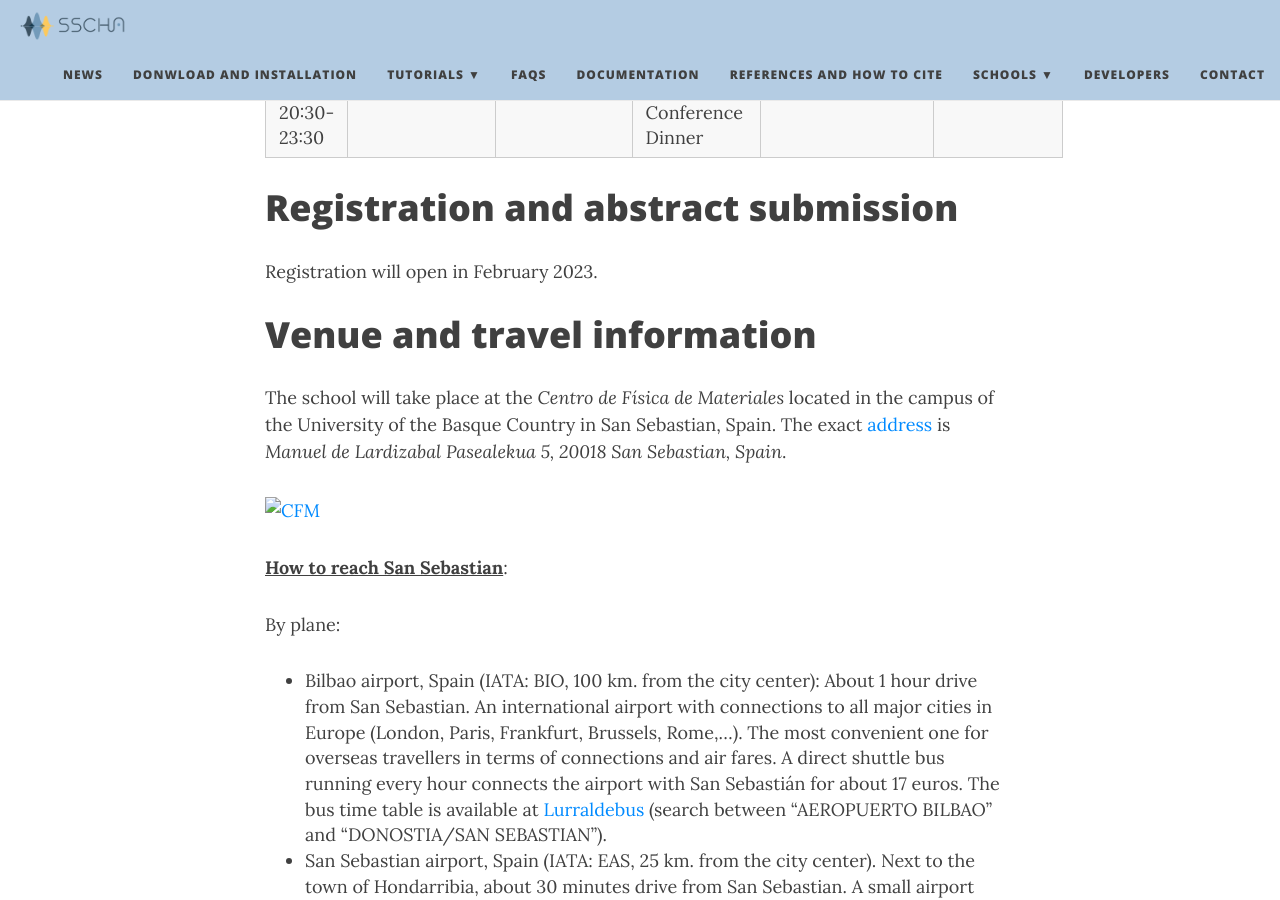
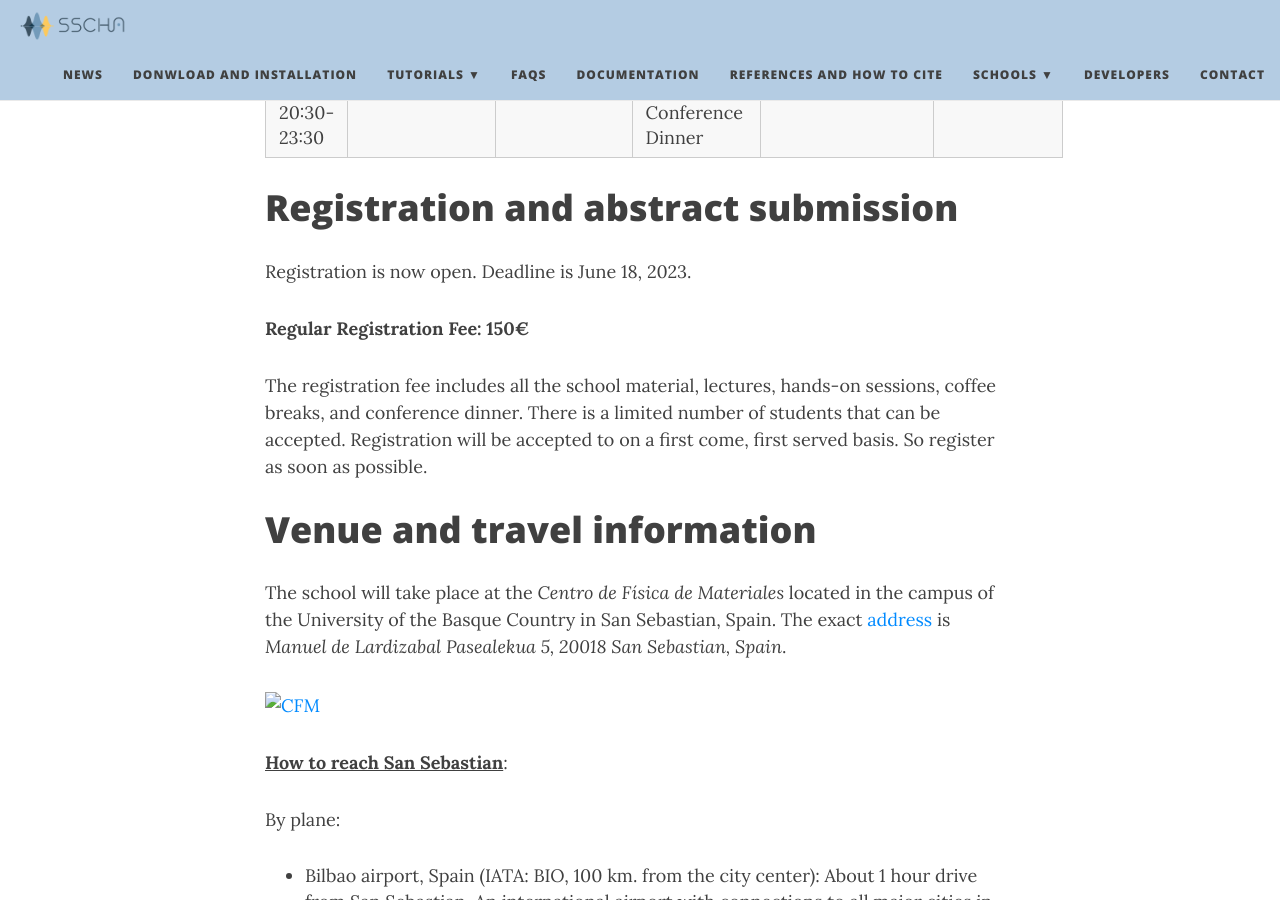
Before and after one commit to SSCHAcode/sschacode.github.io, a Jekyll site: the page built from Schools/2023/home.md, in a window 1280 px wide and 900 px high, scrolled down 3218 px. Built offline with Jekyll 4.4.1, drawn with Linux system fonts in a browser that asks for light colours; nearby versions of some CDN libraries.

Commit message:
Update home.md

```diff
--- a/Schools/2023/home.md
+++ b/Schools/2023/home.md
@@ -64,7 +64,11 @@
 
 # Registration and abstract submission
 
-Registration will open in February 2023.
+Registration is now open. Deadline is June 18, 2023.
+
+**Regular Registration Fee: 150€**
+
+The registration fee includes all the school material, lectures, hands-on sessions, coffee breaks, and conference dinner. There is a limited number of students that can be accepted. Registration will be accepted to on a first come, first served basis. So register as soon as possible.
 
 <a name="Travel"></a>
 
```
